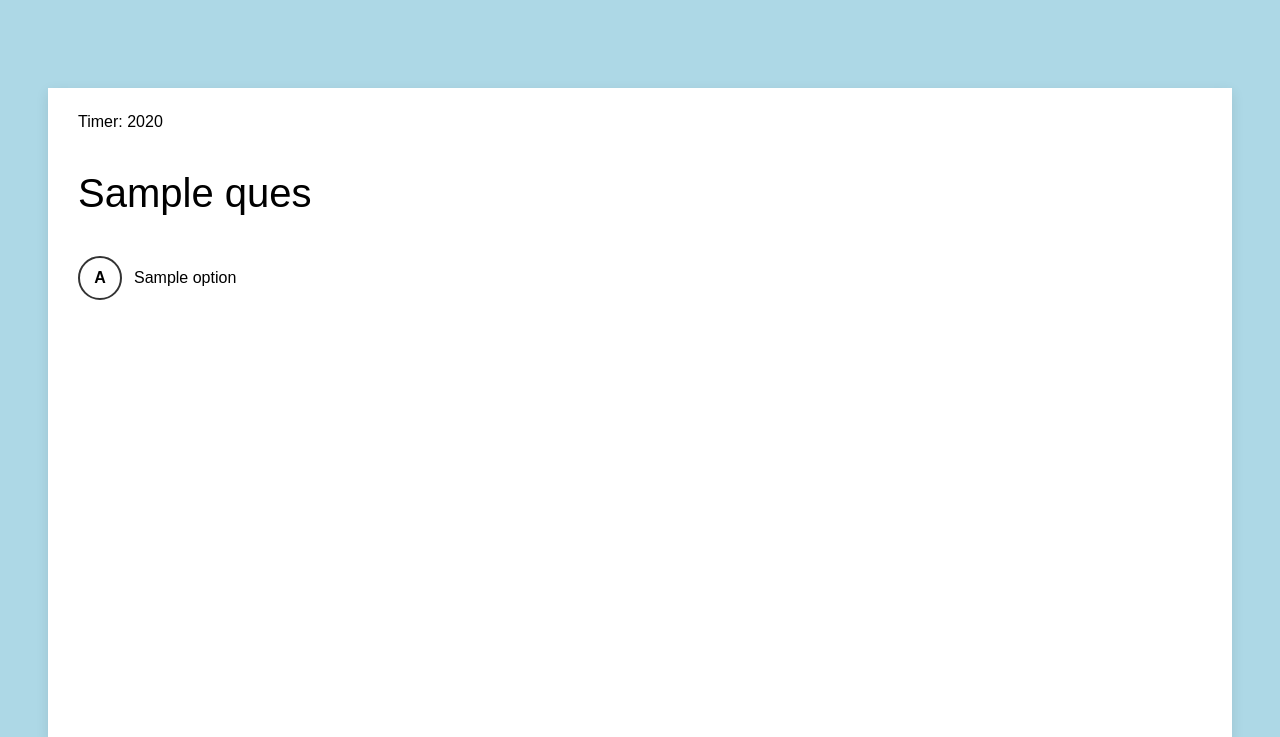
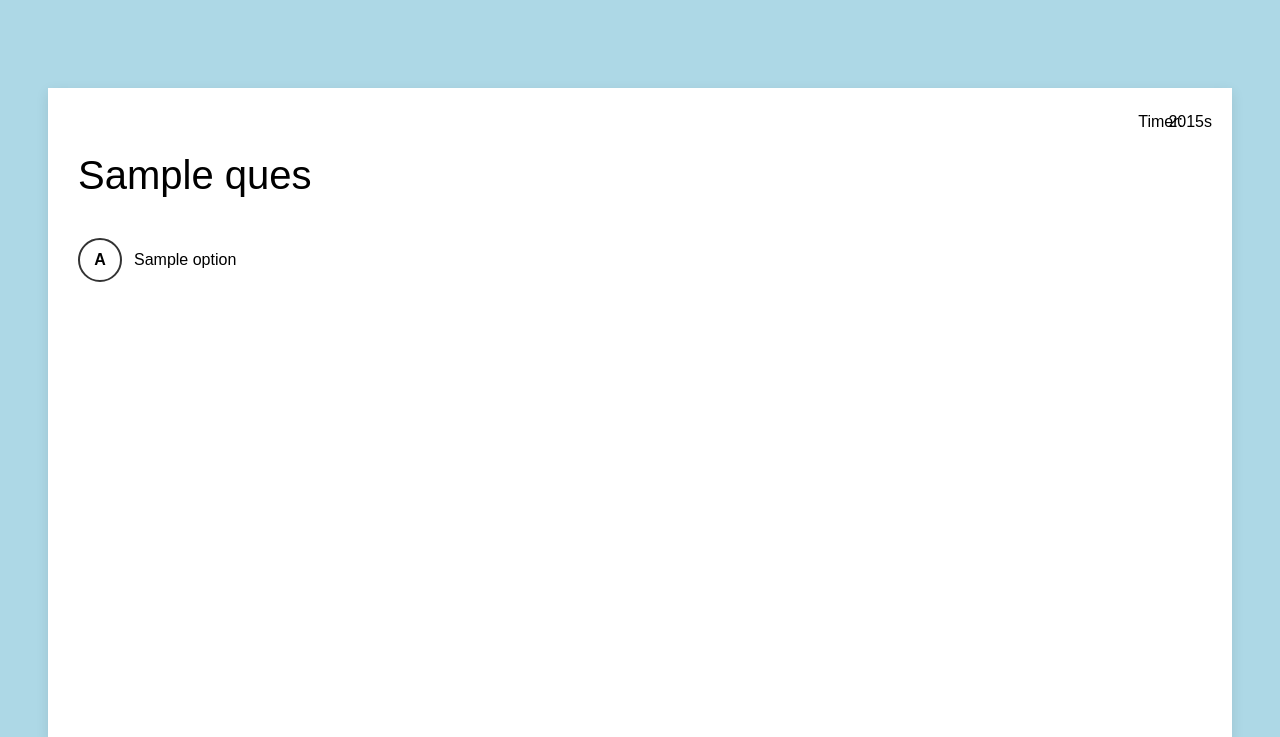
Before and after one commit to shaazmj24/PollStream, a Flask app: template templates/poll.html in a window 1280 px wide. Shown: the top 737 px of the page. Run offline with Flask 3, Linux system fonts and the light colour scheme; the template is opened without the code that fills it: most values are stand-ins (such as "Sample title", 1, 10 or a date in 2020).

Commit message:
timer set up

```diff
--- a/templates/poll.html
+++ b/templates/poll.html
@@ -61,12 +61,21 @@
     input[type="radio"] {
       display: none;
     }
+
+    #timer {
+        position: absolute;
+        right: 20px;
+    }
+
+    #Tim {
+        position: absolute;
+        right: 49px;
+    }
+
     </style>
-
     <body>
         <form method="POST">
-            <span>Timer: </span>
-            <span id="timeleft"></span>
+            <span id="Tim">Timer: </span>
             <span id="timer">{{ code["time"] }}</span>
             <p style="font-size: 40px;">{{ code["ques"] }}</p>
             {% for option in code["options"] %}
@@ -79,24 +88,23 @@
         </form>
         <script>
             const circles = document.querySelectorAll('.circle');
-
             circles.forEach((circle, index) => {
                 const letter = String.fromCharCode(65 + index);
                 circle.textContent = letter;
             });
-
+        </script>
+        <script>
             let timeCounter = parseInt(document.getElementById("timer").textContent);
 
-            const timer = setInterval(() => {
-                const displayTime = timeCounter;
-                document.getElementById("timer").textContent = displayTime;
-
-                timerCounter--;
+            const interval = setInterval(function() {
+                document.getElementById("timer").textContent = timeCounter + "s";
+                timeCounter--;
 
                 if (timeCounter < 0) {
-                    clearInterval(timer);
+                    clearInterval(interval)
+                    document.getElementById("timer").textContent = "Time's up."
                 }
-            }, 1000);
+            }, 1000)
         </script>
     </body>
 </html>
```
